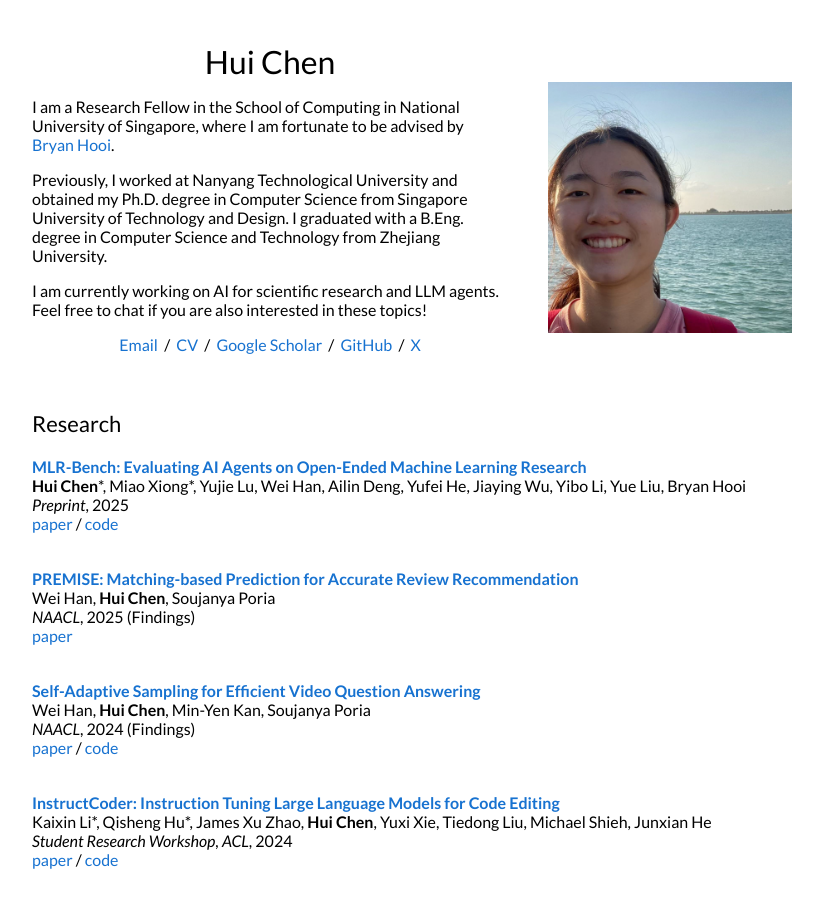
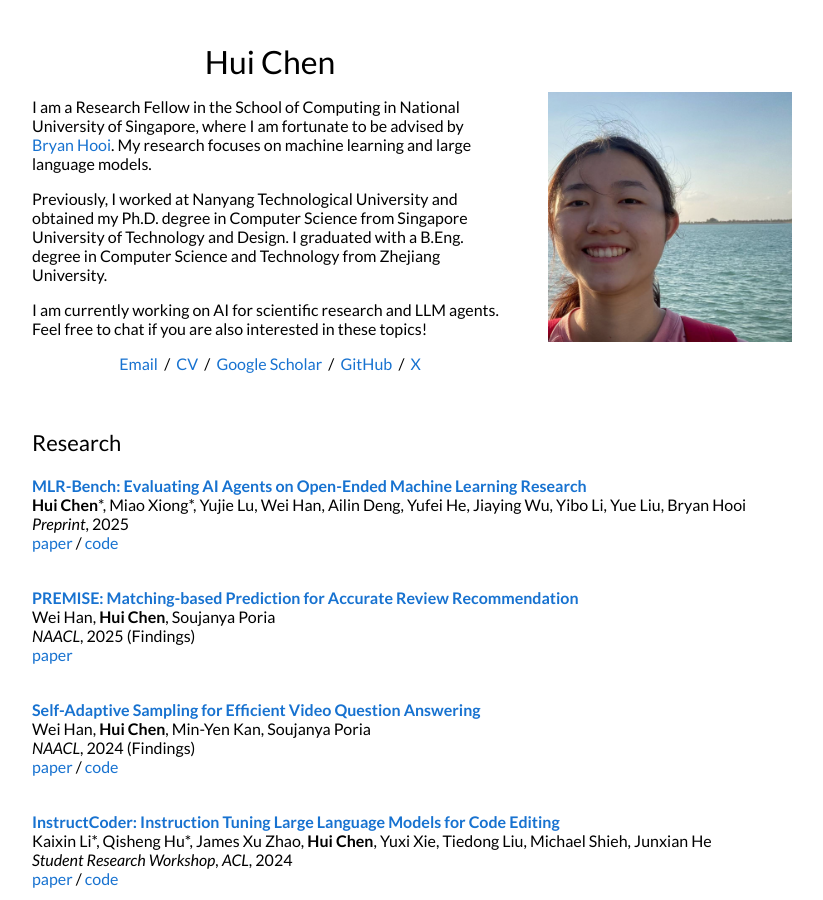
Before and after one commit to chchenhui/chchenhui.github.io, a Jekyll site: the page built from _posts/2025-1-1-mlrbench.markdown, in a window 1280 px wide and 900 px high. Shown: the whole window, without its empty margins (228-1051 px from the left). Built offline with Jekyll 4.4.1, drawn with Linux system fonts in a browser that asks for light colours.

Commit message:
Update default.html

```diff
--- a/_layouts/default.html
+++ b/_layouts/default.html
@@ -25,7 +25,7 @@
               <h1>
                 Hui Chen
               </h1>
-              <p>I am a Research Fellow in the School of Computing in National University of Singapore, where I am fortunate to be advised by <a href="https://bhooi.github.io">Bryan Hooi</a>.
+              <p>I am a Research Fellow in the School of Computing in National University of Singapore, where I am fortunate to be advised by <a href="https://bhooi.github.io">Bryan Hooi</a>. My research focuses on machine learning and large language models.
               </p>
               <p>
                 Previously, I worked at Nanyang Technological University and obtained my Ph.D. degree in Computer Science from Singapore University of Technology and Design. I graduated with a B.Eng. degree in Computer Science and Technology from Zhejiang University.
```
